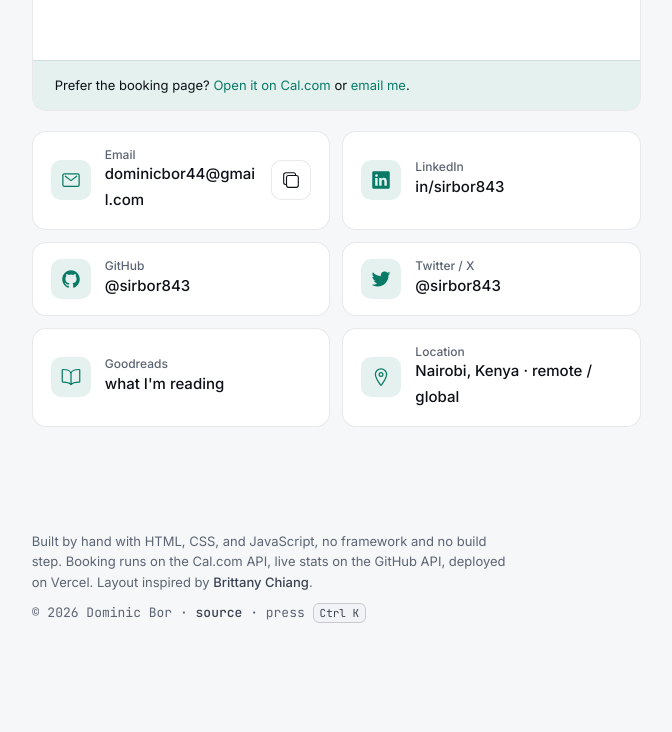
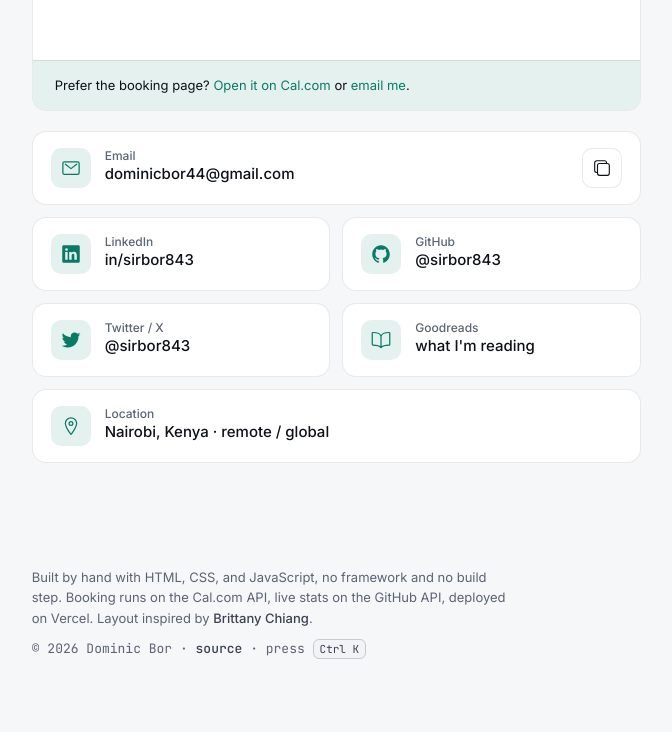
Before and after one commit to sirbor843/Sirbor843, a plain HTML site: page index.html in a window 1280 px wide. Shown: the part 10373-11105 px from the top of the page, without its empty margins (575-1247 px from the left). Before the commit the page ends 11069 px from the top, so only its background shows below. Drawn offline with nearby package versions, Linux system fonts and the light colour scheme; no server answers; a script that the page names is missing.

Commit message:
fix: keep contact card values on one line
Email and location cards span the full row; values never wrap or break
mid-word and fall back to an ellipsis if ever too long.

```diff
--- a/assets/css/style.css
+++ b/assets/css/style.css
@@ -2602,11 +2602,25 @@ button.tag:hover {
   letter-spacing: 0;
 }
 
+/* values stay on one line; anything too long ends in an ellipsis */
 .contact-card a,
 .contact-card span {
+  display: block;
   font-size: 15px;
   font-weight: 500;
-  overflow-wrap: anywhere;
+  white-space: nowrap;
+  overflow: hidden;
+  text-overflow: ellipsis;
+}
+
+.contact-card > ion-icon,
+.contact-card > .icon-btn {
+  flex-shrink: 0;
+}
+
+/* the long values (email, location) get the full row */
+.contact-card.wide {
+  grid-column: 1 / -1;
 }
 
 .contact-card a:hover {
--- a/index.html
+++ b/index.html
@@ -533,7 +533,7 @@
             </div>
 
             <ul class="contact-cards">
-              <li class="card contact-card">
+              <li class="card contact-card wide">
                 <ion-icon name="mail-outline"></ion-icon>
                 <div>
                   <h3>Email</h3>
@@ -571,7 +571,7 @@
                   <a href="https://www.goodreads.com/sirbor843" target="_blank" rel="noopener noreferrer">what I'm reading</a>
                 </div>
               </li>
-              <li class="card contact-card">
+              <li class="card contact-card wide">
                 <ion-icon name="location-outline"></ion-icon>
                 <div>
                   <h3>Location</h3>
```
